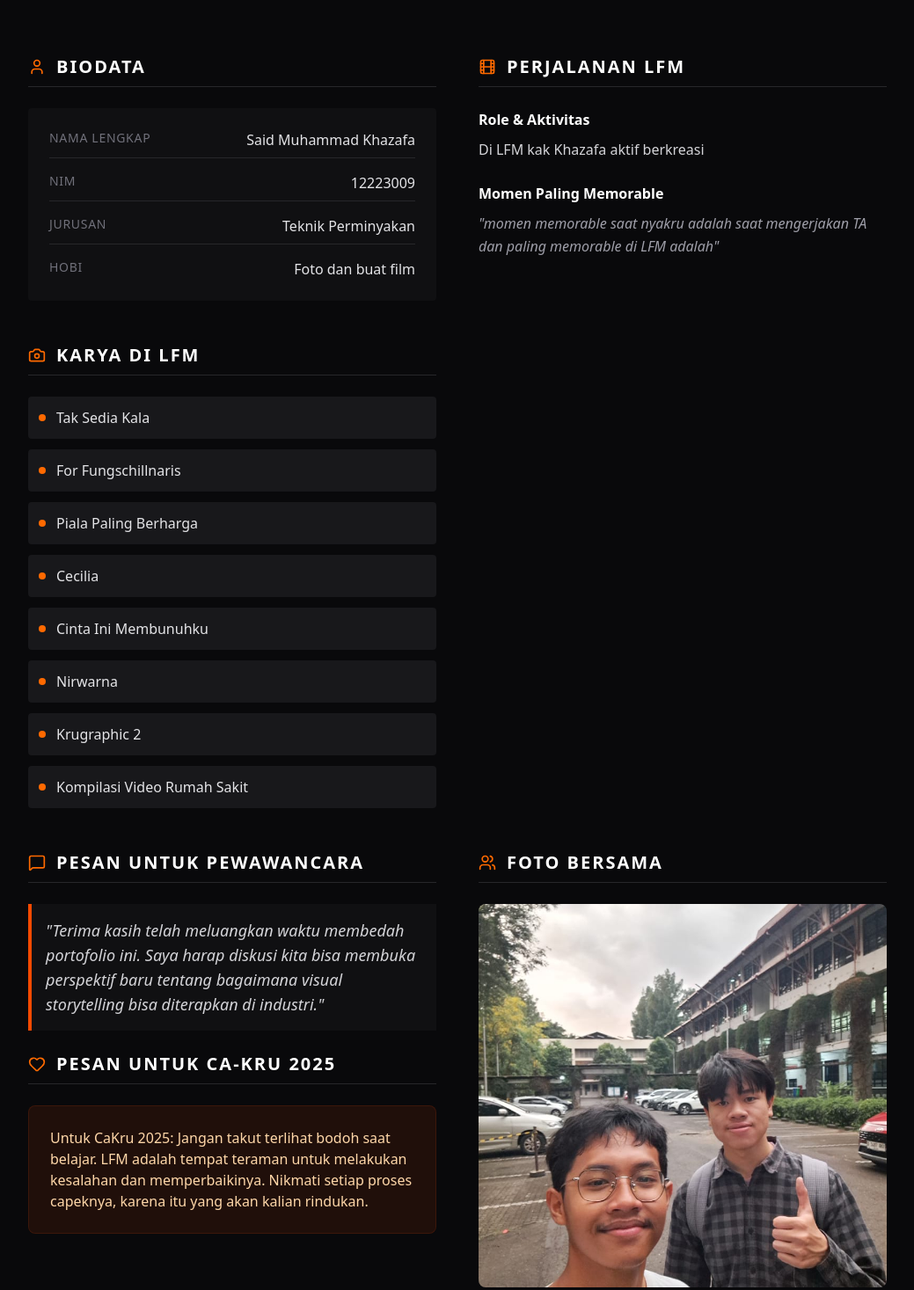
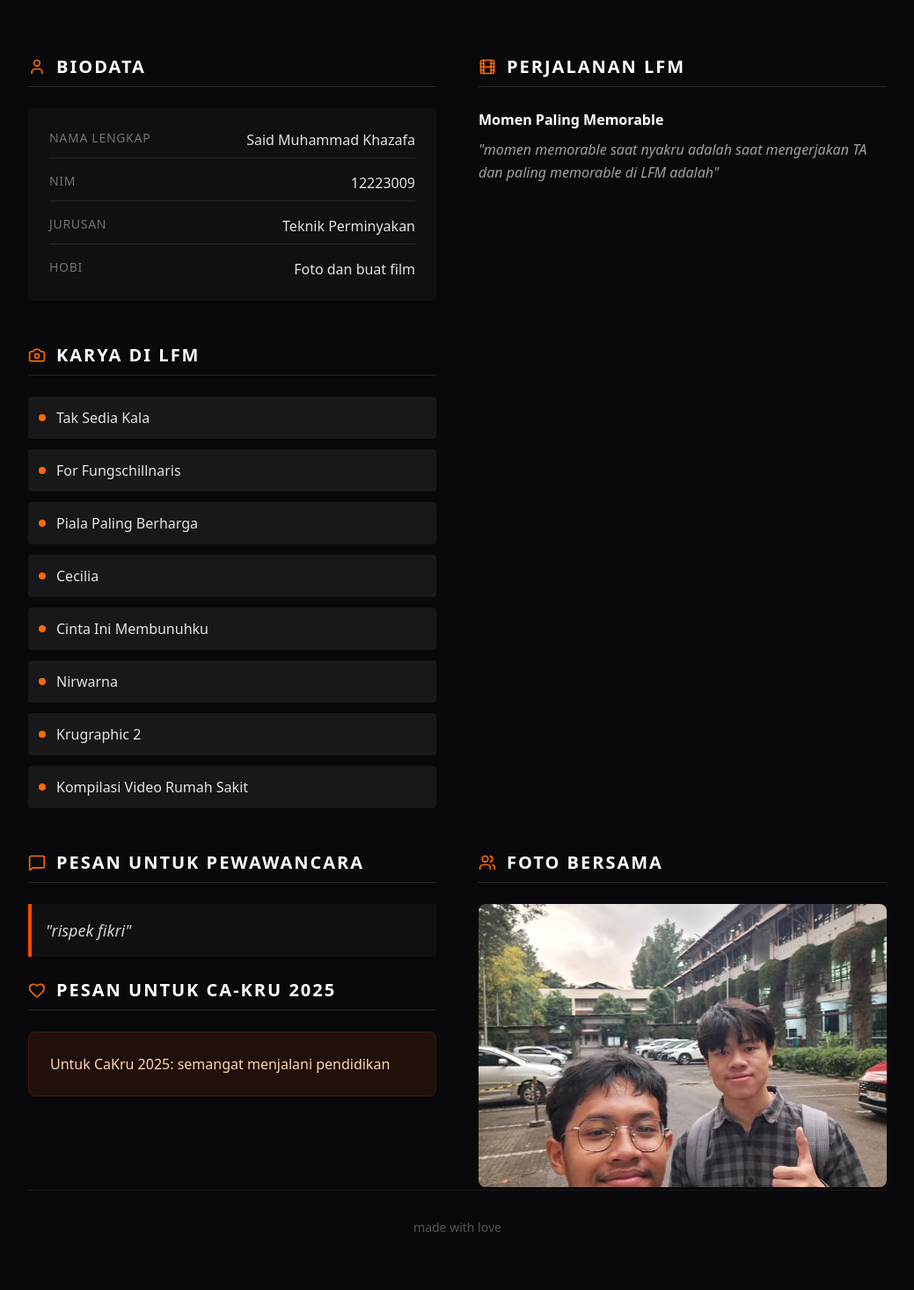
Before and after one commit to fikrifalah/Khazafa_porto, a React (Vite) app in the folder khazafa-krufav/: page /about in a window 1280 px wide. Shown: the part 323-1790 px from the top of the page at 88% size, without its empty margins (120-1159 px from the left). Built offline with nearby package versions, Linux system fonts and the light colour scheme.

Commit message:
update: nambahin

```diff
--- a/khazafa-krufav/src/components/Layout.jsx
+++ b/khazafa-krufav/src/components/Layout.jsx
@@ -10,7 +10,7 @@ const Layout = () => {
     { name: 'Work', path: '/' },
     { name: 'Portfolio', path: '/portfolio' },
     { name: 'About', path: '/about' },
-    { name: 'Journal', path: '/blog' },
+    // { name: 'Journal', path: '/blog' },
   ];
 
   const isActive = (path) => {
--- a/khazafa-krufav/src/data/mockData.js
+++ b/khazafa-krufav/src/data/mockData.js
@@ -25,8 +25,8 @@ export const bioData = {
         "Dust & Bones (Editor)",
         "Video Profil ITB 2023 (Camera Assistant)"
       ],
-      messageInterviewer: "Terima kasih telah meluangkan waktu membedah portofolio ini. Saya harap diskusi kita bisa membuka perspektif baru tentang bagaimana visual storytelling bisa diterapkan di industri.",
-      messageJuniors: "Untuk CaKru 2025: Jangan takut terlihat bodoh saat belajar. LFM adalah tempat teraman untuk melakukan kesalahan dan memperbaikinya. Nikmati setiap proses capeknya, karena itu yang akan kalian rindukan.",
+      messageInterviewer: "rispek fikri",
+      messageJuniors: "Untuk CaKru 2025: semangat menjalani pendidikan",
       favoriteCrewImage: "https://placehold.co/800x500/18181b/f97316?text=Foto+Bersama+Kru+Favorit"
     }
   };
--- a/khazafa-krufav/src/pages/About.jsx
+++ b/khazafa-krufav/src/pages/About.jsx
@@ -54,10 +54,7 @@ const About = () => {
         <section>
           <SectionTitle icon={Film} title="Perjalanan LFM" />
           <div className="space-y-6 text-zinc-300 leading-relaxed">
-            <div>
-              <h4 className="mb-2 font-bold text-white">Role & Aktivitas</h4>
-              <p>{details.lfmHistory}</p>
-            </div>
+
             <div>
               <h4 className="mb-2 font-bold text-white">Momen Paling Memorable</h4>
               <p className="italic text-zinc-400">"{details.memorableLFM}"</p>
```
